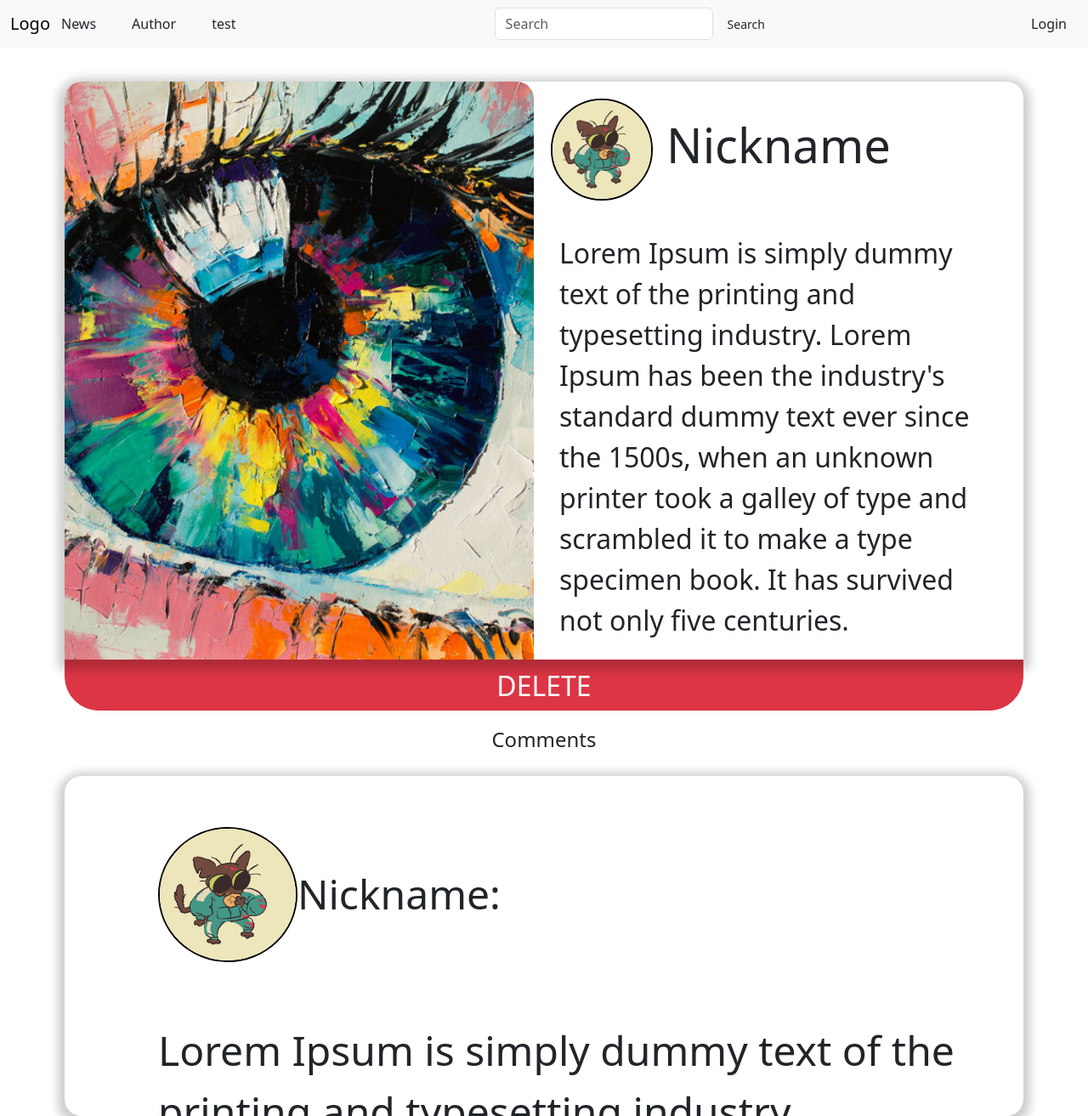
After one commit to Mandels-zip/ArtGallery, a Laravel app: page /test in a window 1280 px wide. The commit adds this page. Shown: the whole page at 85% size. Run offline with Laravel 9, Linux system fonts and the light colour scheme.

Commit message:
adding post page with image, author, descrpt etc.

```diff
--- /dev/null
+++ b/public/css/post.css
@@ -0,0 +1,115 @@
+.custom-block {
+    width: 1128px;
+    height: 680px;
+    border-radius: 20px 20px 0 0;
+    box-shadow: 0 4px 12px 8px rgba(0, 0, 0, 0.2);
+    background-color: white;
+    margin-top: 40px;
+    position: relative;
+    overflow: hidden;
+  }
+
+  .custom-block img {
+    position: absolute;
+    left: 0;
+    top: 0;
+    width: 552px;
+    height: 680px;
+    border-radius: 20px 20px 0 0;
+    object-fit: cover;
+  }
+
+  .custom-content {
+    position: absolute;
+    left: 552px;
+    top: 0;
+    width: calc(100% - 552px);
+    height: 148px;
+    background-color: #FFFFFF;
+    border-radius: 0 20px 20px 0;
+    display: flex;
+    align-items: center;
+    justify-content: center;
+  }
+
+  .custom-content img {
+    width: 120px;
+    height: 120px;
+    border-radius: 50%;
+    margin-left: 20px;
+    margin-top: 20px;
+    border: 2px solid black;
+  }
+
+  .custom-content p {
+    margin: 0;
+
+    font-size: 56px;
+  }
+
+  .inner {
+  width: 576px;
+  height: 532px;
+  background-color: #FFFFFF;
+  border-radius: 20px;
+  margin-top: 148px;
+  margin-left: 540px;
+}
+
+.button-container {
+  width: 1128px;
+  height: 60px;
+  border-radius: 20px;
+}
+
+.button-container .btn {
+  width: 1128px;
+  height: 60px;
+  border-radius: 0 0 40px 40px;
+}
+
+.comments-container {
+  display: flex;
+  justify-content: center;
+  align-items: center;
+  margin-top: 20px;
+  margin-bottom: 20px;
+  text-align: center;
+}
+
+.comments-container h2 {
+  font-size: 24px;
+}
+
+.comment {
+  width: 1128px;
+  height: 400px;
+  border-radius: 20px;
+  box-shadow: 0px 4px 12px 8px rgba(0, 0, 0, 0.2);
+  margin: 0 auto;
+  overflow: hidden;
+  padding: 60px;
+}
+
+.comment img {
+  width: 164px;
+  height: 159px;
+  border-radius: 50%;
+  margin-left: 20px;
+  border: 2px solid black;
+  float: left;
+  margin-left: 50px;
+}
+
+.comment h1 {
+  font-size: 48px;
+  margin-left: 50px;
+  margin-top: 50px ;
+}
+
+.comment p {
+  margin:  30px 0;
+  font-size: 48px;
+  margin-left: 50px;
+  margin-top: 120px ;
+}
--- a/resources/views/layouts/header.blade.php
+++ b/resources/views/layouts/header.blade.php
@@ -8,6 +8,9 @@
     <script src="https://cdn.jsdelivr.net/npm/bootstrap@5.3.0-alpha1/dist/js/bootstrap.bundle.min.js" integrity="sha384-w76AqPfDkMBDXo30jS1Sgez6pr3x5MlQ1ZAGC+nuZB+EYdgRZgiwxhTBTkF7CXvN" crossorigin="anonymous"></script>
     <link href="https://cdn.jsdelivr.net/npm/bootstrap@5.3.0-alpha1/dist/css/bootstrap.min.css" rel="stylesheet" integrity="sha384-GLhlTQ8iRABdZLl6O3oVMWSktQOp6b7In1Zl3/Jr59b6EGGoI1aFkw7cmDA6j6gD" crossorigin="anonymous">
     <link rel="stylesheet" href="/resources/css/general.css">
+    <link rel="stylesheet" type="text/css" href="{{ asset('resources/css/post.css') }}">
+    <link rel="stylesheet" type="text/css" href="{{ asset('css/post.css') }}">
+
     <title>Document</title>
 
 
@@ -20,7 +23,7 @@
       <a class="navbar-brand me-auto" href="/" >Logo</a>
       <a class="btn me-3" type="button" href="{{ route('newspage') }}" >News</a>
       <a class="btn me-3" type="button" href="{{ route('authorpage') }}" >Author</a>
-      <a class="btn me-3" type="button" href="{{ route('profile') }}" >profile</a>
+      <a class="btn me-3" type="button" href="{{ route('test') }}" >test</a>
     </div>
     <form class="d-flex justify-content-center" role="search">
       <input class="form-control me-2" type="search" placeholder="Search" aria-label="Search">
--- /dev/null
+++ b/resources/views/pages/selfpage/test.blade.php
@@ -0,0 +1,50 @@
+@include('layouts/header')
+<link rel="stylesheet" href="{{ asset('css/post.css') }}">
+<body>
+  <div class="container custom-block">
+    <img src="{{asset('images/photo10.jpg')}}" class="img-fluid" alt="Responsive image">
+
+    <div class="custom-content d-flex align-items-center justify-content-center text-center">
+      <img class="rounded rounded-circle" src="{{asset('images/Pipi.png')}}" alt="...">
+      <p>Nickname</p>
+    </div>
+
+    <div class="inner">
+      <p style="padding-left: 30px; padding-right: 30px; padding-top: 30px; font-size: 32px;"> Lorem Ipsum is simply dummy text of the printing and typesetting industry. Lorem Ipsum has been the industry's standard dummy text ever since the 1500s, when an unknown printer took a galley of type and scrambled it to make a type specimen book. It has survived not only five centuries.</p>
+    </div>
+
+  </div>
+
+  <div class="container d-flex justify-content-center">
+    <div class="row">
+      <div class="col-md-12">
+
+      <div class="button-container">
+        <a href="#" class="btn btn-danger btn-block" style="font-size: 32px;">DELETE</a>
+      </div>
+
+      </div>
+    </div>
+  </div>
+
+
+
+
+  <div class="comments-container">
+  <h2>Comments</h2>
+  </div>
+
+  <body>
+  <div class="comment">
+    <img class="rounded rounded-circle" src="{{asset('images/Pipi.png')}}" alt="...">
+    <h1>Nickname:</h1>
+    <p>Lorem Ipsum is simply dummy text of the printing and typesetting industry.</p>
+  </div>
+  </body>
+
+
+
+  <script src="https://cdn.jsdelivr.net/npm/bootstrap@5.3.0/dist/js/bootstrap.bundle.min.js"></script>
+</body>
+
+</html>
--- a/routes/web.php
+++ b/routes/web.php
@@ -34,6 +34,6 @@ Route::get('/author', function () {
 })->name('authorpage');
 
 
-Route::get('/profile', function () {
-    return view('pages.selfpage.profile');
-})->name('profile');
+Route::get('/test', function () {
+    return view('pages.selfpage.test');
+})->name('test');
```
Also changed, not shown: resources/views/pages/selfpage/profile.blade.php (deleted, +0 -173 lines), public/css/general.css (renamed from resources/css/general.css), public/images/photo10.jpg (added).
